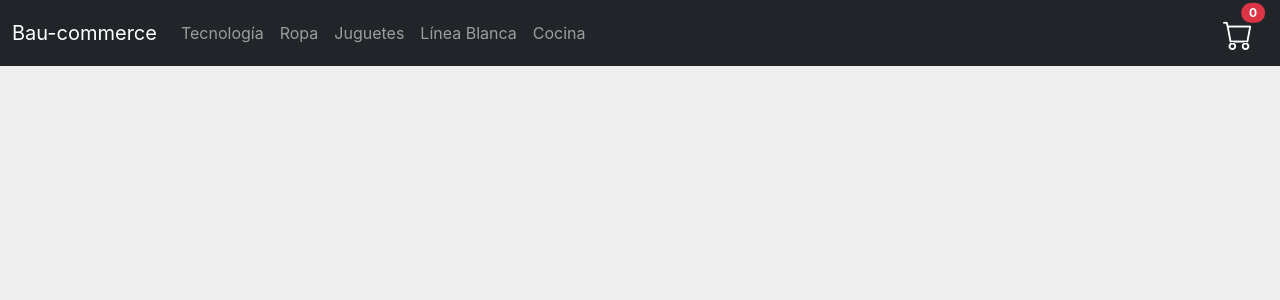
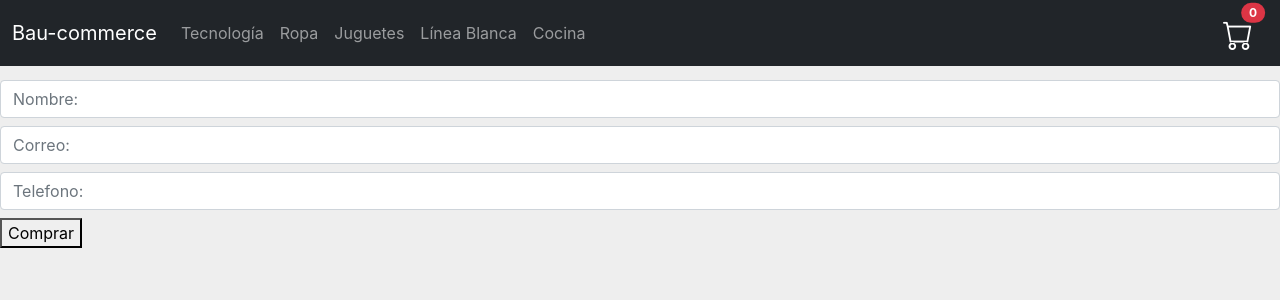
Before and after one commit to albertobautista/baucommerce-chavez, a React (Create React App) app: page /checkout in a window 1280 px wide. Shown: the top 300 px of the page. Built offline with nearby package versions, Linux system fonts and the light colour scheme.

Commit message:
Add Checkout component, add create orders to firebase function and create services file to separate connection to firebase

```diff
--- a/src/App.js
+++ b/src/App.js
@@ -4,6 +4,7 @@ import NavBar from "./components/NavBar";
 import ItemDetailContainer from "./containers/ItemDetailContainer";
 import CartContainer from "./containers/CartContainer";
 import CartContextProvider from "./context/CartContext"
+import Checkout from "./components/Checkout";
 
 function App() {
   return (
@@ -17,6 +18,8 @@ function App() {
           </Route>
           <Route path="/item/:id"><ItemDetailContainer /></Route>
           <Route path="/cart"><CartContainer /></Route>
+          <Route path="/checkout"><Checkout/></Route>
+
         </Switch>
       </Router>
     </CartContextProvider>
--- a/src/components/Cart/index.jsx
+++ b/src/components/Cart/index.jsx
@@ -95,9 +95,9 @@ const Cart = ({cartItems, cleanCart, removeItem, cartTotalPrice}) => {
                                 </dd>
                             </dl>
                             <hr/>
-                            <button className="btn btn-out btn-success btn-square btn-main">
+                            <Link to="/checkout" className="btn btn-out btn-success btn-square btn-main">
                                 Terminar Compra
-                            </button>
+                            </Link>
                             <button onClick={
                                     () => cleanCart()
                                 }
--- /dev/null
+++ b/src/components/Checkout/index.jsx
@@ -0,0 +1,126 @@
+import {
+    collection,
+    addDoc,
+    Timestamp,
+    updateDoc,
+    doc,
+    getDoc,
+    getDocs,
+    writeBatch,
+    query,
+    documentId,
+    where
+} from 'firebase/firestore/lite';
+import React, {useContext, useState} from 'react'
+import {CartContext} from '../../context/CartContext'
+import {db} from '../../firebase/config';
+import useForm from '../../hooks/useForm';
+const Checkout = () => {
+    const {cartItems, cartTotalPrice, cleanCart} = useContext(CartContext);
+    const {form, handleChange} = useForm({name: "", email: "", phone: ""})
+    const [orderID, setOrderID] = useState("");
+
+
+    const handleSubmit = (event) => {
+        event.preventDefault()
+        const order = {
+            buyer: form,
+            items: cartItems,
+            total: cartTotalPrice,
+            date: Timestamp.fromDate(new Date())
+        }
+        console.log("ORDERRR", order)
+
+        const batch = writeBatch(db)
+        const ordersRef = collection(db, "orders")
+
+        const productosRef = collection(db, "products");
+        const q = query(productosRef, where(documentId(), "in", cartItems.map(el => el.id)))
+
+        const outOfStock = []
+        //LOADIN
+        getDocs(q).then((resp) => {
+            console.log("docs;", resp.docs.map(doc => doc.data()))
+            resp.docs.forEach(doc => {
+                const itemToUpdate = cartItems.find(prod => prod.id === doc.id)
+                if (doc.data().stock >= itemToUpdate.quantity) {
+                    batch.update(doc.ref, {
+                        stock: doc.data().stock - itemToUpdate.quantity
+                    })
+                } else {
+                    outOfStock.push(itemToUpdate)
+                }
+            })
+            if (outOfStock.length === 0) {
+
+                addDoc(ordersRef, order).then(response => {
+                    batch.commit()
+                    console.log("Pedido creado", response)
+                    console.log("Pedido creado", response.id)
+                    setOrderID(response.id)
+                    cleanCart()
+                    //LOADIN
+                })
+
+            } else {
+                alert("Hay productos sin stock")
+                //LOADIN
+            }
+        })
+        // cartItems.forEach(element => {
+        //     const docRef = doc(productosRef, element.id)
+        //     console.log("DOC 2", element.quantity)
+
+        //     getDoc(docRef)
+        //         .then(doc =>{
+        //             console.log("DOC ", doc.data().stock)
+        //             console.log("DOC 2", element.quantity)
+
+        //             updateDoc(docRef,{
+        //                 stock: doc.data().stock - element.quantity
+        //             })
+        //         })
+        // });
+        // addDoc(ordersRef, order).then(response => {
+        //     console.log("Pedido creado", response)
+        //     console.log("Pedido creado", response.id)
+        //     setOrderID(response.id)
+        //     cleanCart()
+        // })
+
+    }
+    return (
+        <div style={
+            {marginTop: "80px"}
+        }>
+            {
+            orderID ? (
+                <h2>Tu compra fue registrada: {orderID}</h2>
+            ) : (
+                <form onSubmit={handleSubmit}>
+                    <input onChange={handleChange}
+                        type="text"
+                        className='form-control my-2'
+                        placeholder='Nombre:'
+                        name="name"/>
+
+                    <input onChange={handleChange}
+                        type="email"
+                        className='form-control my-2'
+                        placeholder='Correo:'
+                        name="email"/>
+
+                    <input onChange={handleChange}
+                        type="tel"
+                        className='form-control my-2'
+                        placeholder='Telefono:'
+                        name="phone"/>
+                    <button type="submit">Comprar</button>
+
+                </form>
+            )
+        } </div>
+    )
+}
+
+export default Checkout
--- a/src/components/ItemList/index.jsx
+++ b/src/components/ItemList/index.jsx
@@ -1,15 +1,18 @@
 import React from 'react'
 import Item from '../Item'
-import Loader from '../Loader'
 
 const ItemList = ({items}) => {
     return items.length > 0 ? (
         <div className="container">
             <div className="row d-flex justify-content-md-start justify-content-center">
-                {  items.map(item => <div key={item.id} className=" col-lg-4 col-md-6 col-sm-12 mb-4"><Item item={item} /></div>)}
-            </div>
+                {
+                items.map(item => <div key={
+                        item.id
+                    }
+                    className=" col-lg-4 col-md-6 col-sm-12 mb-4"><Item item={item}/></div>)
+            } </div>
         </div>
-    ): <Loader/>
+    ) : "No hay Items"
 }
 
 export default ItemList
--- a/src/containers/ItemDetailContainer/index.jsx
+++ b/src/containers/ItemDetailContainer/index.jsx
@@ -2,9 +2,7 @@ import React, {useEffect, useState} from 'react';
 import {useParams} from 'react-router-dom';
 import ItemDetail from '../../components/ItemDetail'
 import Loader from '../../components/Loader';
-import productsItems from '../ItemListContainer/data';
-import {doc, getDoc} from "firebase/firestore/lite"
-import {db} from "../../firebase/config"
+import {getProduct} from './services';
 
 
 const ItemDetailContainer = () => {
@@ -13,49 +11,22 @@ const ItemDetailContainer = () => {
     const [item, setItem] = useState({});
     const [loadingItem, setLoadingItem] = useState(false);
 
-    // Comment to update when use an Api request
-    // const getItem = () => {
-    //     const url = 'https://gorest.co.in/public/v1/posts'
-    //     setLoadingItem(true)
-    //     fetch(url).then(res => res.json())
-    //     .then(response => setItem(product))
-    //     .catch(error => console.log('Error: ', error))
-    //     .finally(setLoadingItem(false))
-
-    // }
-
-
-    const getItem = () => {
+    const getProductDetail = () => {
         setLoadingItem(true)
-        const filteredItem = productsItems.find(product => product.id === parseInt(id));
-        setLoadingItem(false);
-        setItem(filteredItem);
+        getProduct(id).then(resp => setItem(resp)).catch(() => {}).finally(() => setLoadingItem(false))
     }
 
-    useEffect(() => { // getItem()
-        setLoadingItem(true)
-        console.log("DOC", id)
-
-        const docRef = doc(db, "products", id);
-        getDoc(docRef).then(response => {
-            console.log("DOC", response.data())
-            const newItem = {
-                id:response.id,
-                ...response.data()
-            }
-            setItem(newItem)
-        }).finally(() => {
-            setLoadingItem(false)
-
-        })
-
-
+    useEffect(() => {
+        getProductDetail()
     }, [id])
-    return (<div style={
-        {marginTop: "80px"}
-    }> {
-        !loadingItem ? <ItemDetail item={item}/> : <Loader/>
-    } </div>)
+    return (
+        <div style={
+            {marginTop: "80px"}
+        }>
+            {
+            !loadingItem ? <ItemDetail item={item}/> : <Loader/>
+        } </div>
+    )
 }
 
 export default ItemDetailContainer
--- /dev/null
+++ b/src/containers/ItemDetailContainer/services.js
@@ -0,0 +1,14 @@
+import {doc, getDoc} from "firebase/firestore/lite";
+import {db} from "../../firebase/config";
+
+export const getProduct = async (productId) => {
+    const docRef = await doc(db, "products", productId);
+    return getDoc(docRef).then(doc => ({
+        id: doc.id,
+        ...doc.data()
+    })).catch((error) => {
+        console.log("Error:", error.message)
+    })
+
+
+}
--- /dev/null
+++ b/src/containers/ItemListContainer/services.js
@@ -0,0 +1,16 @@
+import {collection, getDocs, query, where} from "firebase/firestore/lite"
+import { db } from "../../firebase/config"
+
+export const getProducts = async(categoryId) => {
+    const productosRef = collection(db, "products")
+
+    const q = await categoryId ? query(productosRef, where("category", "==", Number(categoryId))) : productosRef
+    return getDocs(q).then(response => {
+         return response.docs.map((doc) => ({
+            id: doc.id,
+            ...doc.data()
+        }))
+    }).catch(error => {
+        console.log("ERROR: ", error)
+    }).finally(() => {})
+}
--- /dev/null
+++ b/src/hooks/useForm.jsx
@@ -0,0 +1,17 @@
+import { useState } from 'react'
+
+const useForm = (initState) => {
+    const [form, setForm] = useState(initState)
+
+    const handleChange = ({target}) => {
+        const {value, name} = target;
+        setForm({
+            ...form,
+            [name]: value
+        })
+    }
+
+    return {form, handleChange}
+}
+
+export default useForm
```
Also changed, not shown: src/containers/ItemListContainer/index.jsx (+16 -55 lines).
